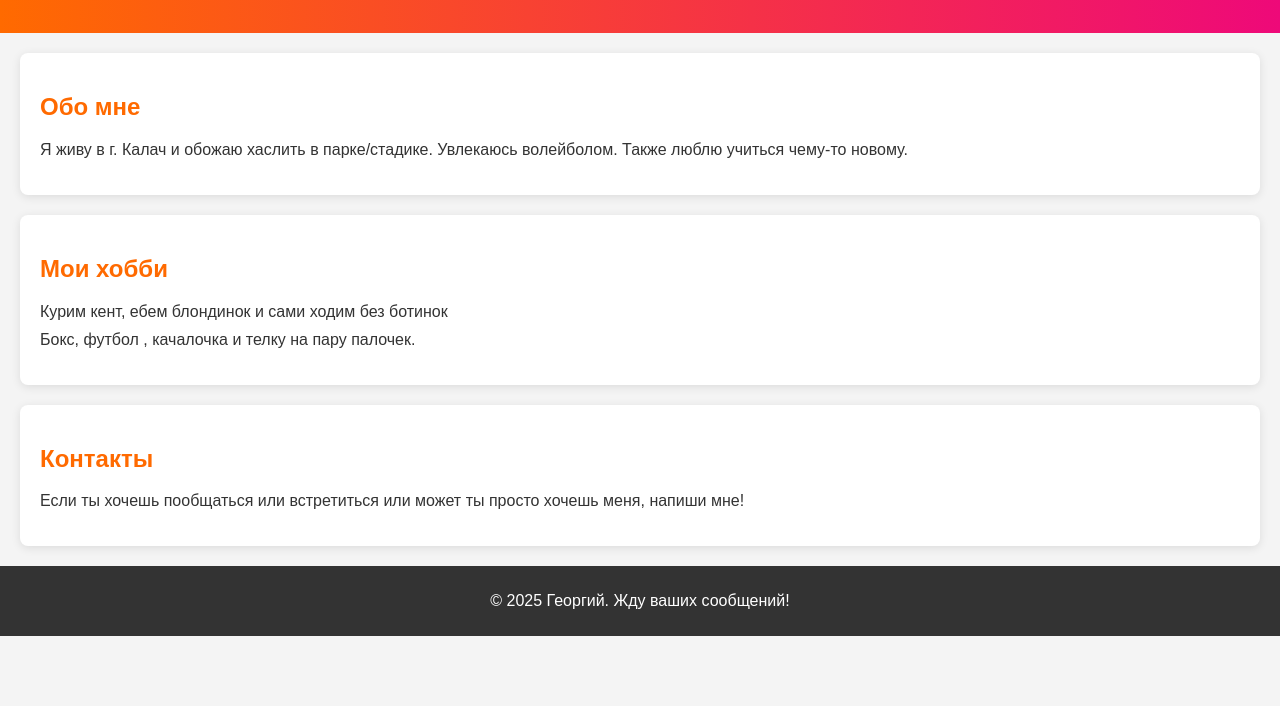
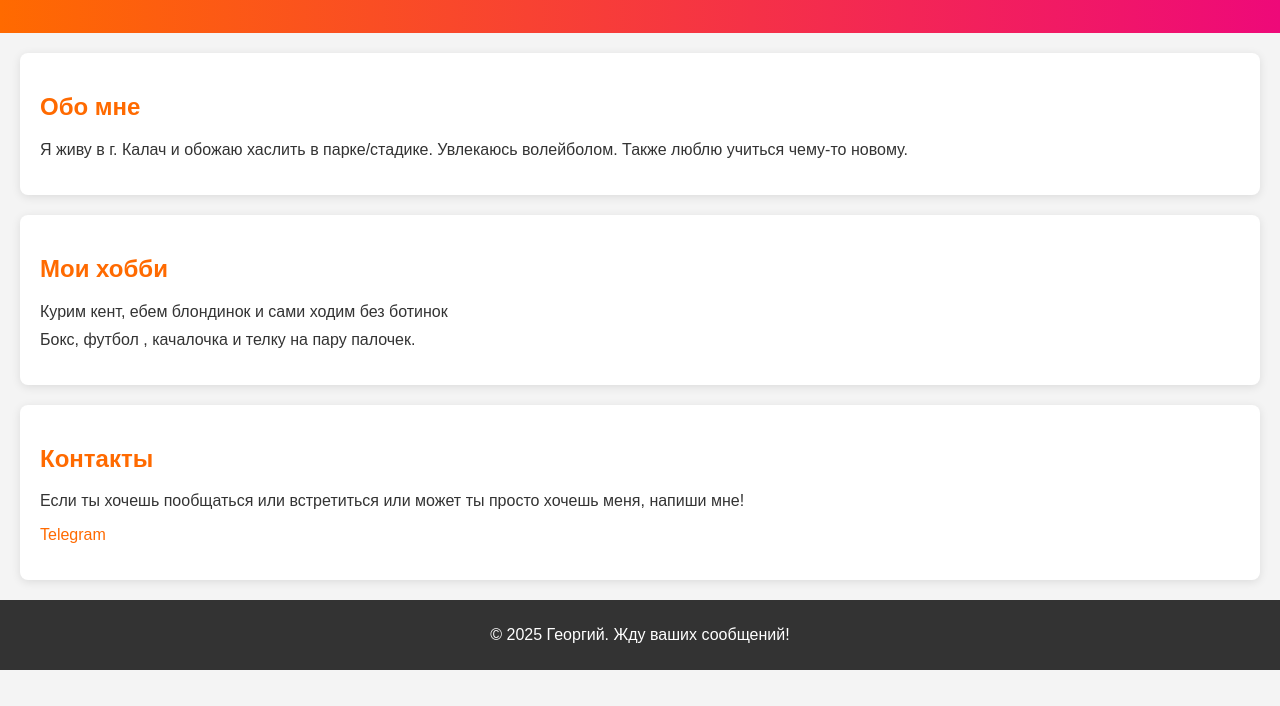
Before and after one commit to Mineralych/Mineralych.github.io, a plain HTML site: page index.html in a window 1280 px wide. Shown: the part 94-800 px from the top of the page. Drawn offline with Linux system fonts and the light colour scheme.

Commit message:
Update index.html

```diff
--- a/index.html
+++ b/index.html
@@ -28,6 +28,9 @@
     <section class="contacts">
         <h2>Контакты</h2>
         <p>Если ты хочешь пообщаться или встретиться или может ты просто хочешь меня, напиши мне!</p>
+        <ul>
+            <li><a href="https://web.telegram.org/k/#@magnaflowb" target="_blank">Telegram</a></li>
+        </ul>
     </section>
 
     <footer>
```
